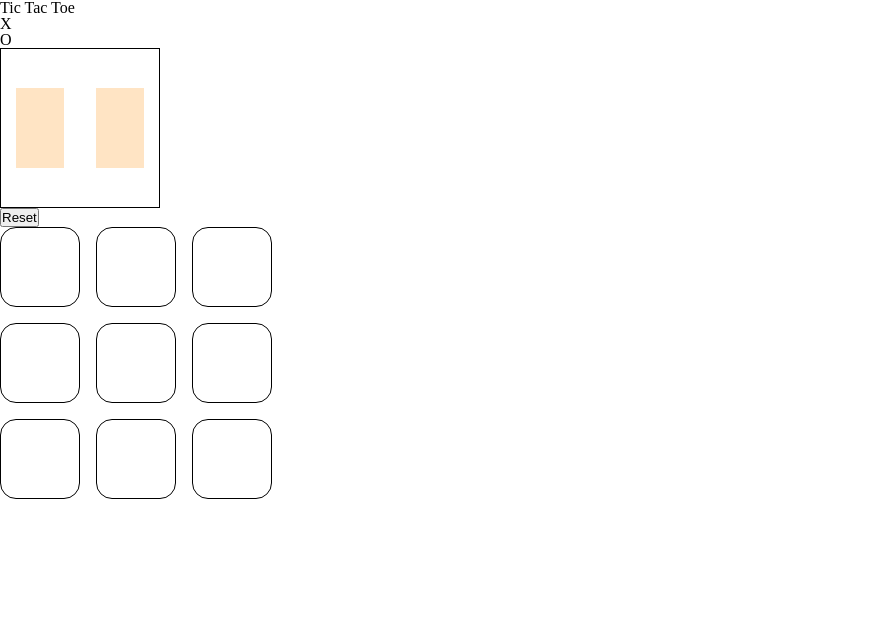
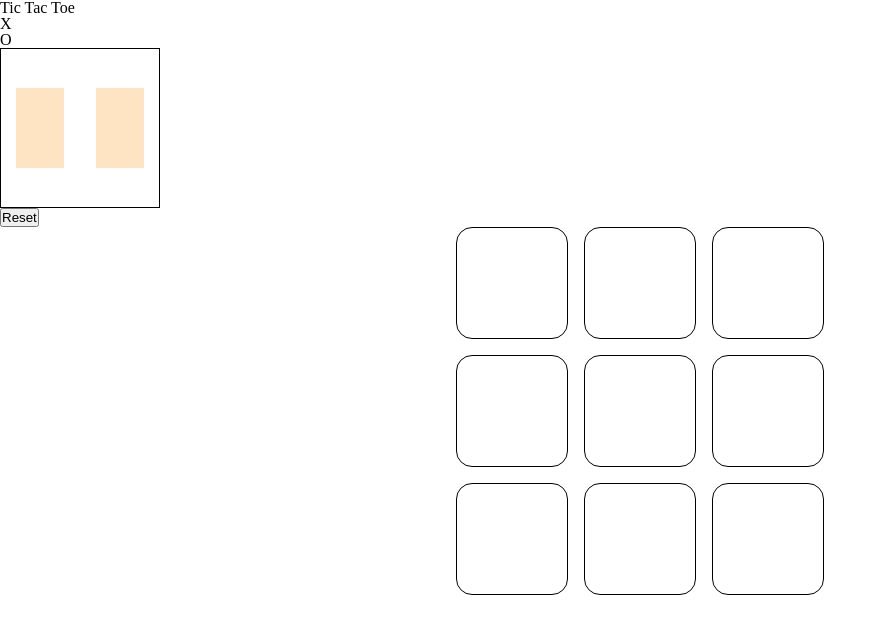
Before and after one commit to thpham1997/Tic_Tac_Toe, a website: page index.html in a window 1280 px wide. Shown: the whole page, without its empty margins (0-887 px from the left). Drawn offline with nearby package versions, Linux system fonts and the light colour scheme; files that its build step writes are made by us from their sources.

Commit message:
Adjusted playground to middle of screen, Increased size of cells

```diff
--- a/scss/_cell.scss
+++ b/scss/_cell.scss
@@ -1,7 +1,7 @@
 .cell{
-  width: 5rem;
-  height: 5rem;
-  line-height: 5rem;
+  width: 7rem;
+  height: 7rem;
+  line-height: 7rem;
   font-size: 4rem;
   text-align: center;
   border-width: 0.1rem;
--- a/scss/_playground.scss
+++ b/scss/_playground.scss
@@ -1,5 +1,7 @@
 .playground{
   display: grid;
-  grid-template-columns: repeat(3, 5rem);
-  gap: 1em;
+  grid-template-columns: repeat(3, 7rem);
+  gap: 1rem;
+  place-content: center;
+
 }
```
